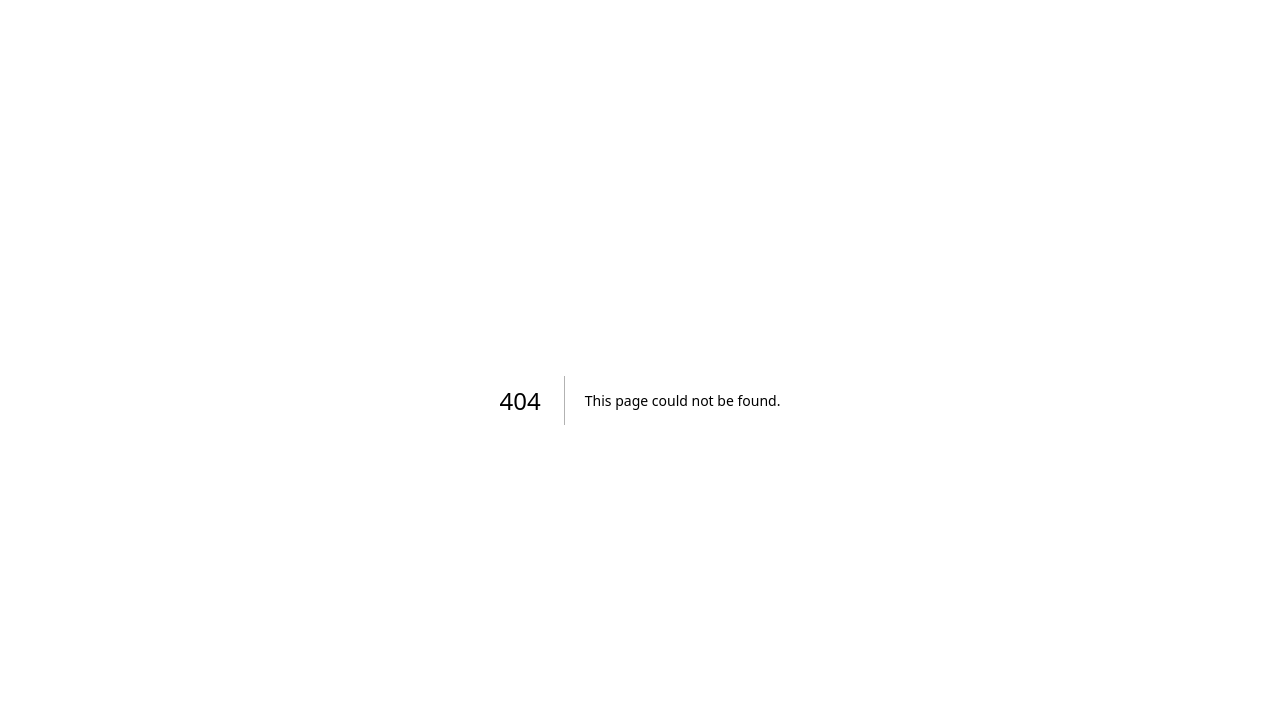
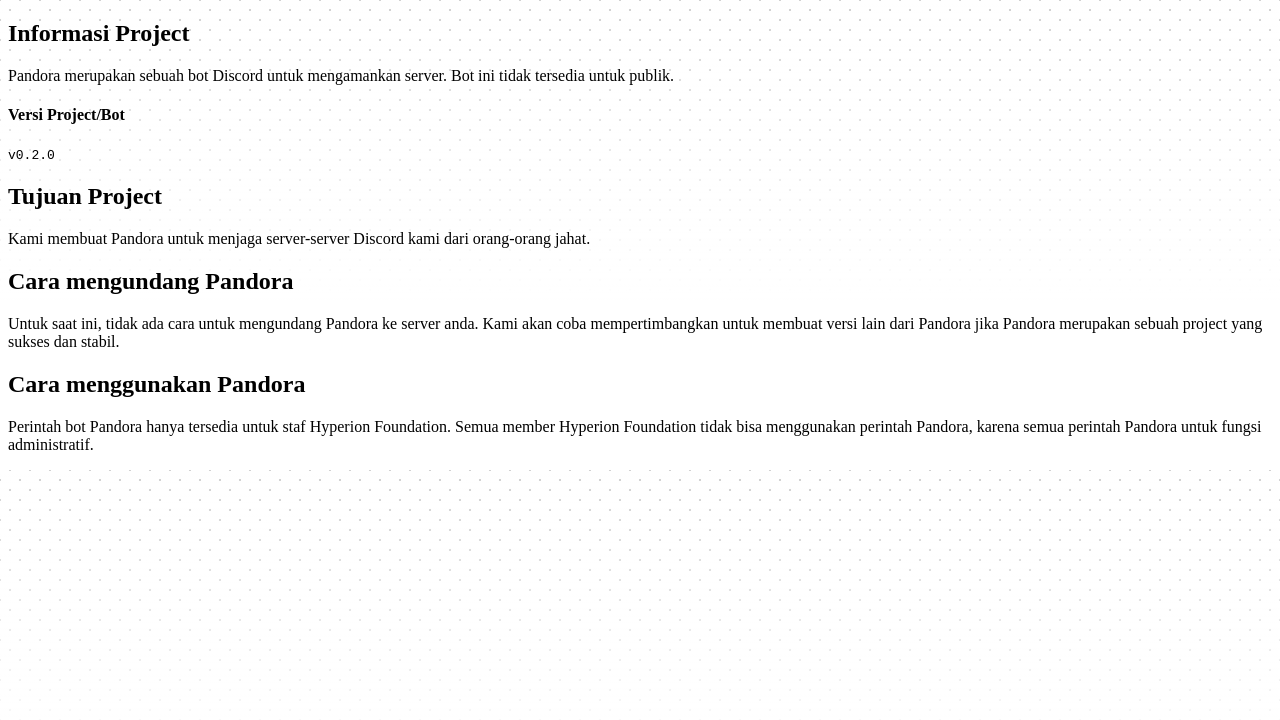
Before and after one commit to hyperion-foundation/docs, a Next.js app: page /project/pandora.id in a window 1280 px wide. Before the commit this address had no page. Shown: the top 720 px of the page. Built offline with nearby package versions, Linux system fonts and the light colour scheme.

Commit message:
feat: added 2 new pages, pages/project/pandora.en.mdx (english) & pages/project/pandora.id.mdx (indonesian)

```diff
--- /dev/null
+++ b/pages/project/pandora.id.mdx
@@ -0,0 +1,14 @@
+## Informasi Project
+Pandora merupakan sebuah bot Discord untuk mengamankan server. Bot ini tidak tersedia untuk publik.
+
+#### Versi Project/Bot
+`v0.2.0`
+
+## Tujuan Project
+Kami membuat Pandora untuk menjaga server-server Discord kami dari orang-orang jahat.
+
+## Cara mengundang Pandora
+Untuk saat ini, tidak ada cara untuk mengundang Pandora ke server anda. Kami akan coba mempertimbangkan untuk membuat versi lain dari Pandora jika Pandora merupakan sebuah project yang sukses dan stabil.
+
+## Cara menggunakan Pandora
+Perintah bot Pandora hanya tersedia untuk staf Hyperion Foundation. Semua member Hyperion Foundation tidak bisa menggunakan perintah Pandora, karena semua perintah Pandora untuk fungsi administratif.
```
Also changed, not shown: pages/project/pandora.en.mdx (added, +14 -0 lines).
